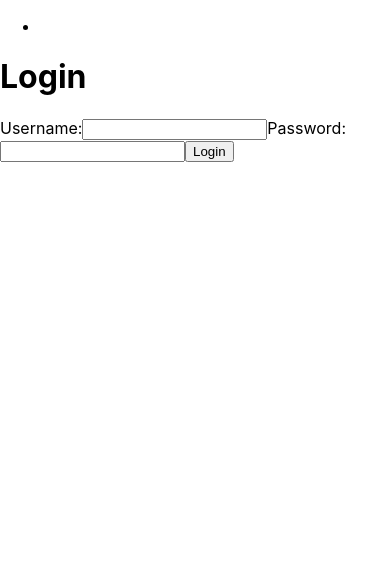
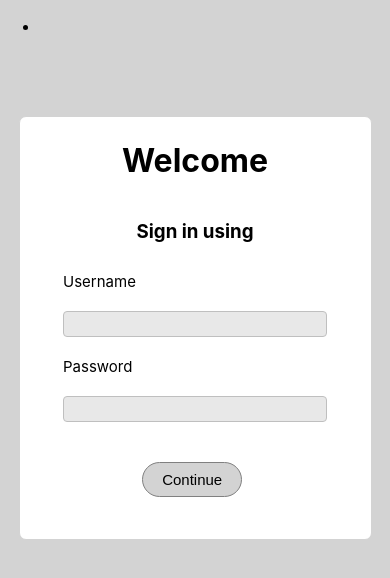
Before and after one commit to onkarv7/Movies-App, a React (Create React App) app: page / in a window 390 px wide. Shown: the top 578 px of the page. Built offline with nearby package versions, Linux system fonts and the light colour scheme.

Commit message:
cc : Login

```diff
--- a/package.json
+++ b/package.json
@@ -11,6 +11,7 @@
     "react-dom": "^18.2.0",
     "react-router-dom": "^6.11.1",
     "react-scripts": "5.0.1",
+    "sass": "^1.62.1",
     "web-vitals": "^2.1.4"
   },
   "scripts": {
--- a/src/components/Login.js
+++ b/src/components/Login.js
@@ -1,63 +1,6 @@
-// import React, { useState } from "react";
-// import axios from "axios";
-// import { useNavigate } from "react-router-dom";
-// // import "./Login.css";
-
-// const Login = ({ onLogin }) => {
-//   const [username, setUsername] = useState("");
-//   const [password, setPassword] = useState("");
-
-//   const navigate = useNavigate();
-
-//   const handleUsernameChange = (e) => {
-//     setUsername(e.target.value);
-//   };
-
-//   const handlePasswordChange = (e) => {
-//     setPassword(e.target.value);
-//   };
-
-//   const handleSubmit = async (e) => {
-//     e.preventDefault();
-//     try {
-//       navigate("/movies");
-//     } catch (error) {
-//       console.log(error);
-//     }
-//   };
-
-//   return (
-//     <div className="login-container">
-//       <form onSubmit={handleSubmit}>
-//         <h1>Login</h1>
-//         <div className="input-container">
-//           <label htmlFor="username">Username:</label>
-//           <input
-//             type="text"
-//             id="username"
-//             value={username}
-//             onChange={handleUsernameChange}
-//           />
-//         </div>
-//         <div className="input-container">
-//           <label htmlFor="password">Password:</label>
-//           <input
-//             type="password"
-//             id="password"
-//             value={password}
-//             onChange={handlePasswordChange}
-//           />
-//         </div>
-//         <button type="submit">Login</button>
-//       </form>
-//     </div>
-//   );
-// };
-
-// export default Login;
-
 import { useState } from "react";
 import { useNavigate } from "react-router-dom";
+import "./Login.scss";
 
 function Login() {
   const navigate = useNavigate();
@@ -65,38 +8,36 @@ function Login() {
   const [password, setPassword] = useState("");
 
   const handleLogin = () => {
-    // Mock authentication function that always returns the default token
     const token = "Wookie2019";
 
-    // Store the token in local storage for persistence
     localStorage.setItem("token", token);
 
-    // Navigate to the movies list page
     navigate("/movies");
   };
 
   return (
-    <div>
-      <h1>Login</h1>
-      <form onSubmit={(e) => e.preventDefault()}>
-        <label>
-          Username:
+    <div className="loginwrapper">
+      <div className="logincontainer">
+        <h1>Welcome</h1>
+        <h3>Sign in using</h3>
+        <form className="form" onSubmit={(e) => e.preventDefault()}>
+          <label>Username</label>
           <input
             type="text"
             value={username}
             onChange={(e) => setUsername(e.target.value)}
           />
-        </label>
-        <label>
-          Password:
+
+          <label>Password</label>
           <input
             type="password"
             value={password}
             onChange={(e) => setPassword(e.target.value)}
           />
-        </label>
-        <button onClick={handleLogin}>Login</button>
-      </form>
+
+          <button onClick={handleLogin}>Continue</button>
+        </form>
+      </div>
     </div>
   );
 }
--- /dev/null
+++ b/src/components/Login.scss
@@ -0,0 +1,127 @@
+body {
+    background-color: lightgrey;
+}
+
+.loginwrapper {
+
+    display: flex;
+    align-items: center;
+    justify-content: center;
+    margin-top: 80px;
+}
+
+
+.logincontainer {
+    background-color: white;
+    display: flex;
+    flex-direction: column;
+    align-items: center;
+    justify-content: center;
+    width: 50vw;
+    min-height: 50vh;
+    border-radius: 7px;
+    column-gap: 10px;
+    border: 1px solid lightgray;
+}
+
+.form {
+    margin-top: 10px;
+    display: flex;
+    flex-direction: column;
+    gap: 20px;
+}
+
+.form {
+    input {
+        background-color: lightgray;
+        width: 500px;
+        height: 40px;
+        padding: 4px 10px;
+        font-size: 25px;
+        border-radius: 4px;
+        border: 1px solid gray;
+        opacity: 0.5;
+    }
+
+    label {
+        font-size: 20px;
+    }
+
+    button {
+        font-size: 20px;
+        margin: 40px;
+        border-radius: 50px;
+        background-color: lightgrey;
+        width: 200px;
+        align-items: center;
+        margin-left: 33%;
+        color: #000;
+        cursor: pointer;
+        padding: 15px;
+        border: 1px solid gray;
+    }
+}
+
+
+@media screen and (max-width: 425px) {
+    .form {
+        input {
+            width: 250px;
+            height: 20px;
+            padding: 2px 6px;
+            font-size: 15px;
+        }
+
+        label {
+            font-size: 15px;
+        }
+
+        button {
+            font-size: 15px;
+            margin-bottom: 40px;
+            margin-top: 20px;
+            width: 100px;
+            align-items: center;
+            margin-left: 30%;
+            cursor: pointer;
+            padding: 8px;
+        }
+    }
+
+    .logincontainer {
+        width: 90vw;
+        column-gap: 7px;
+    }
+}
+
+@media only screen and (max-width: 824px) and (min-width: 480px) {
+
+
+    .form {
+        input {
+            width: 450px;
+            height: 30px;
+            padding: 4px 10px;
+            font-size: 20px;
+        }
+
+        label {
+            font-size: 20px;
+        }
+
+        button {
+            font-size: 20px;
+            margin-top: 20px;
+            width: 140px;
+            align-items: center;
+            margin-left: 35%;
+            cursor: pointer;
+            padding: 10px;
+        }
+    }
+
+    .logincontainer {
+        width: 90vw;
+
+    }
+}
```
Also changed, not shown: src/components/MovieDetailsPage.js (+0 -82 lines), src/components/MoviesList.js (+0 -75 lines), src/components/MovieDetailsPage.scss (added), src/components/MoviesList.scss (added), 2 other files (tests, documents, lock files or other folders).
